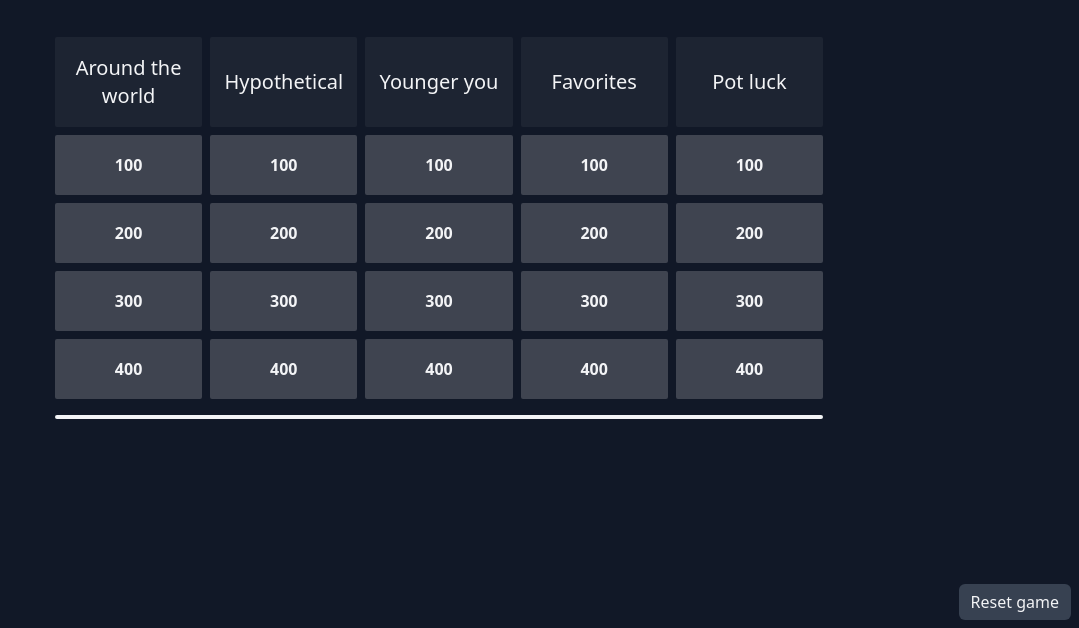
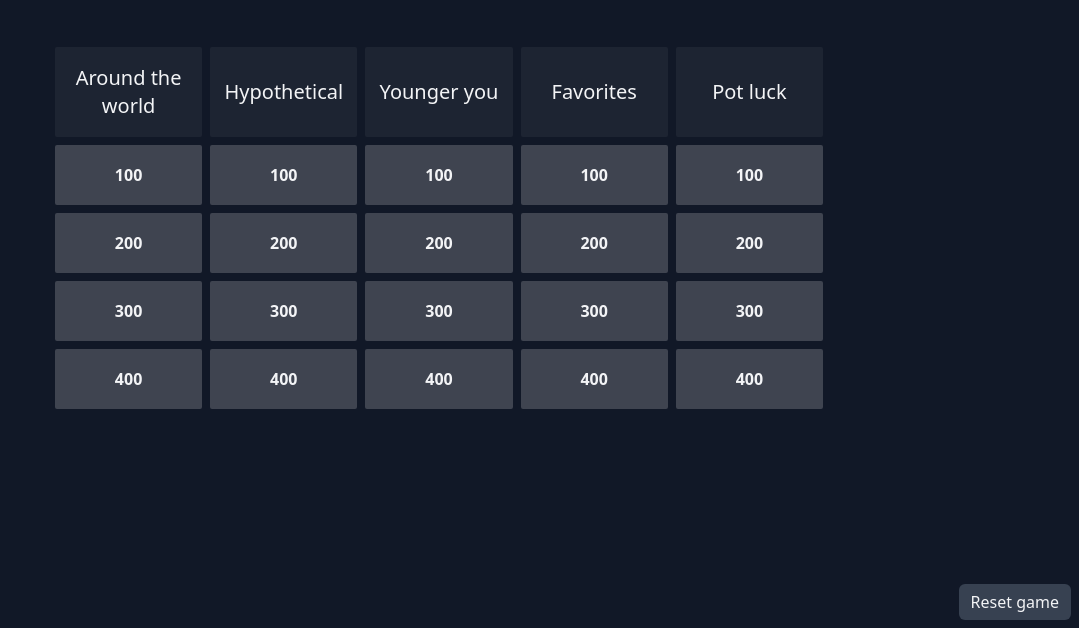
Before and after one commit to adamjuhasz/theinterviewgame.show, a Next.js app: page / in a window 1280 px wide. Shown: the part 172-800 px from the top of the page, without its empty margins (201-1280 px from the left). Built offline with nearby package versions, Linux system fonts and the light colour scheme.

Commit message:
hide on desktop

```diff
--- a/pages/index.tsx
+++ b/pages/index.tsx
@@ -106,7 +106,11 @@ const Home: NextPage = () => {
           </section>
         </div>
 
-        <section className="lg:mt-4 border-gray-100 border-2 rounded-lg overflow-hidden w-1/4 ml-2 lg:ml-0 lg:w-auto h-auto">
+        <section
+          className={`${
+            Object.keys(scores).length === 0 ? "lg:hidden" : ""
+          } lg:mt-4 border-gray-100 border-2 rounded-lg overflow-hidden w-1/4 ml-2 lg:ml-0 lg:w-auto h-auto`}
+        >
           {Object.keys(scores)
             .sort((a, b) => {
               if (scores[a] < scores[b]) {
```
